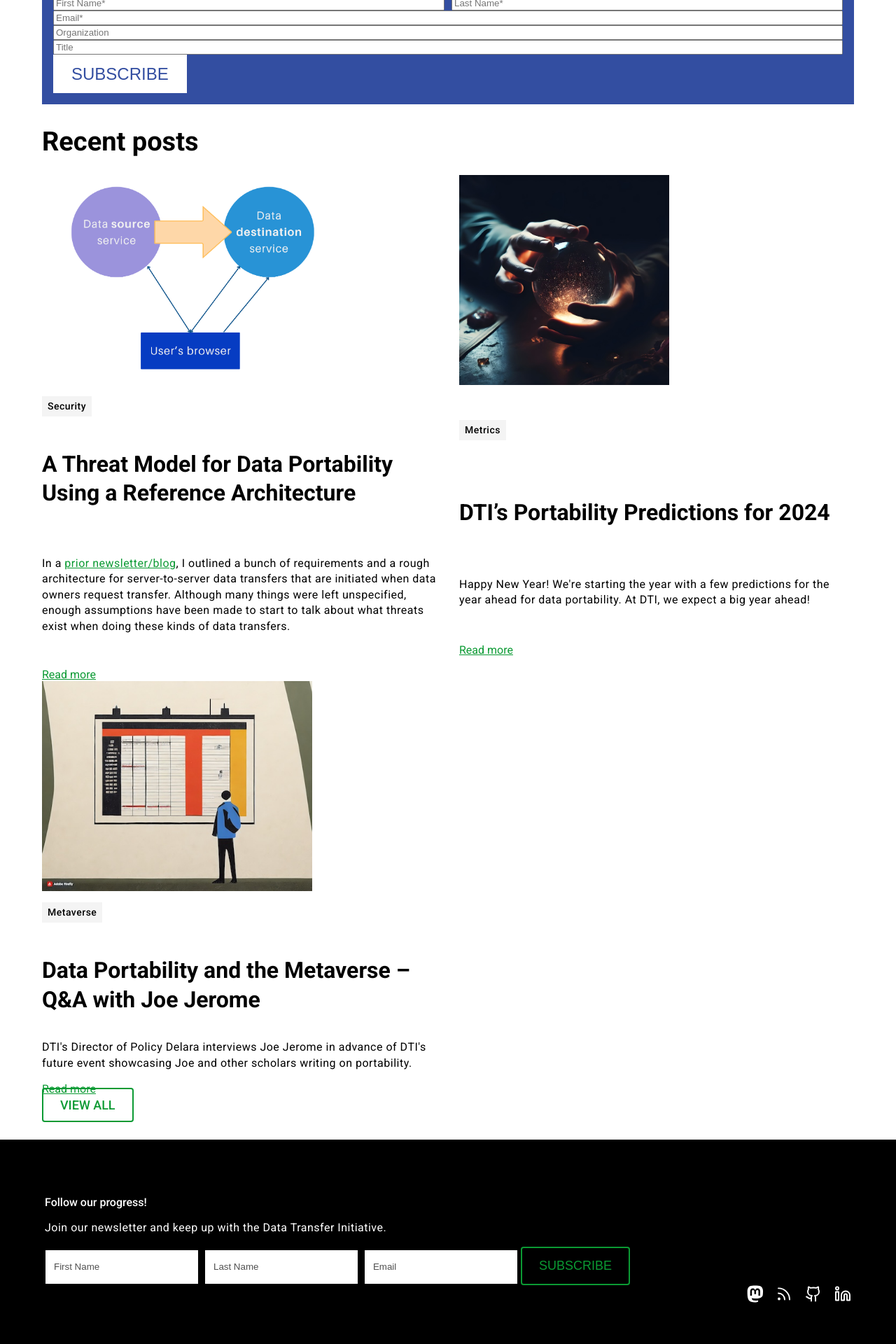
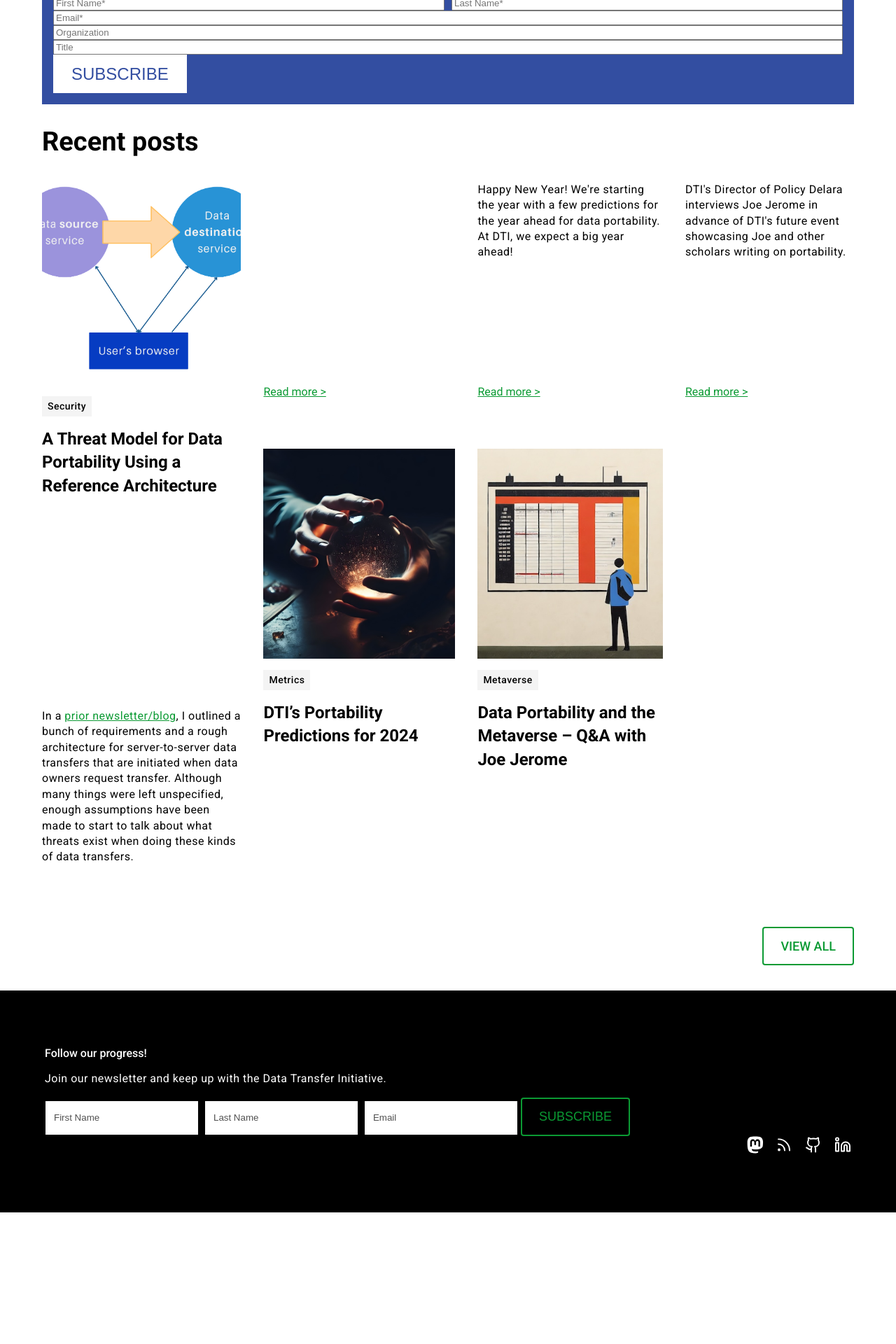
Before and after one commit to dtinit/dtinit.github.io, a Jekyll site: the page built from index.md, in a window 1280 px wide. Shown: the part 2046-3966 px from the top of the page at 70% size. Built offline with Jekyll 4.4.1, drawn with Linux system fonts in a browser that asks for light colours; our own code applies the rules of GitHub Pages for plain Markdown files; comment, search, counter and statistics services are not loaded; after the commit the page ends 3778 px from its top, so only the background shows below that.

Commit message:
Finished styling recent posts

```diff
--- a/_includes/recent-posts.html
+++ b/_includes/recent-posts.html
@@ -2,24 +2,22 @@
 	<h2>Recent posts</h2>
 	<div class="recent-posts-container">
 		{% for post in site.posts limit:3 %}
-			<article class="recent-post">
-				<img src="{{ post.thumbnail }}"/>
+			<img class="recent-post-img" src="{{ post.thumbnail }}"/>
 			<ul class="tag-list">
 				{%- for tag in post.tags -%}
 					<li class="tag-item">{{ tag }}</li>
 				{%- endfor -%}
 			</ul>
-				<h3>
+			<h3 class="recent-post-header">
 				{{ post.title | escape }}
 			</h3>
 			<p>
 				{{ post.excerpt }}
 			</p>
 			<a href="{{ post.url | relative_url }}">
-					Read more
+				Read more >
 			</a>
-			</article>
 		{% endfor %}
 	</div>
-	<a class="button button-outline" href="/blog">View all</a>
+	<a class="button button-outline" href="/blog" style="float: right;">View all</a>
 </section>
--- a/assets/css/style.scss
+++ b/assets/css/style.scss
@@ -66,7 +66,7 @@ h1 {
   font-size: 2.5rem;
   line-height: 3rem;
   margin-top: 0;
-  margin-bottom: 30px;
+  margin-block-end: 30px;
   &.extraLarge {
     font-size: 3rem;
     line-height: 3.6rem;
@@ -76,7 +76,7 @@ h1 {
 h2 {
   font-size: 2.375rem;
   line-height: 2.85rem;
-  margin-bottom: 24px;
+  margin-block-end: 24px;
   > a {
     font-size: inherit;
   }
@@ -85,7 +85,7 @@ h2 {
 h3 {
   font-size: 2rem;
   line-height: 2.6rem;
-  margin-bottom: 20px;
+  margin-block: 0 20px;
 }
 
 h4 {
@@ -109,7 +109,7 @@ p, li {
 }
 
 p:last-child {
-  margin-bottom: 0;
+  margin-block-end: 0;
 }
 
 .list-heading {
@@ -226,6 +226,7 @@ strong {
 
 .main-content {
   grid-area: main;
+  margin-inline: auto;
   max-width: 1320px;
   padding-inline: 20px;
 }
@@ -282,6 +283,9 @@ strong {
   padding-inline: 24px;
   text-align: center;
   text-transform: uppercase;
+  &:is(a) {
+    display: inline-block;
+  }
   &:not(.button-outline) {
     background: var(--logo-green);
     border: 2px solid transparent;
@@ -376,19 +380,24 @@ summary {
 /* || POSTS */
 
 .recent-posts-container {
-  display: grid;
-  grid-template-columns: repeat(auto-fit, minmax(375px, 1fr));
-  column-gap: 32px;
+  margin-block-end: 64px;
+  > p {
+    margin-block: 10px 24px;
+  }
 }
 
-.recent-post {
-  display: grid;
-  grid-template-columns: 1fr;
-  grid-template-rows: auto;
-  > img {
-    height: 300px;
-    max-width: 100%;
-    object-fit: contain;
+.recent-post-header {
+  font-size: 1.5rem;
+  line-height: 2.1rem;
+  margin-block-end: 0;
+}
+
+.recent-post-img {
+  height: 300px;
+  width: 100%;
+  object-fit: contain;
+  &:not(:first-child) {
+    margin-top: 30px;
   }
 }
 
@@ -580,6 +589,17 @@ table {
     left: -60px; // Padding of main content
   }
 
+  .recent-posts-container {
+    column-gap: 32px;
+    display: grid;
+    grid-auto-flow: column;
+    grid-template-rows: repeat(5, auto);
+  }
+
+  .recent-post-img {
+    object-fit: cover;
+  }
+
   .team-container {
     column-gap: 32px;
     grid-template-columns: auto 1fr;
```
Lines whose indentation alone changed are shown as unchanged.
